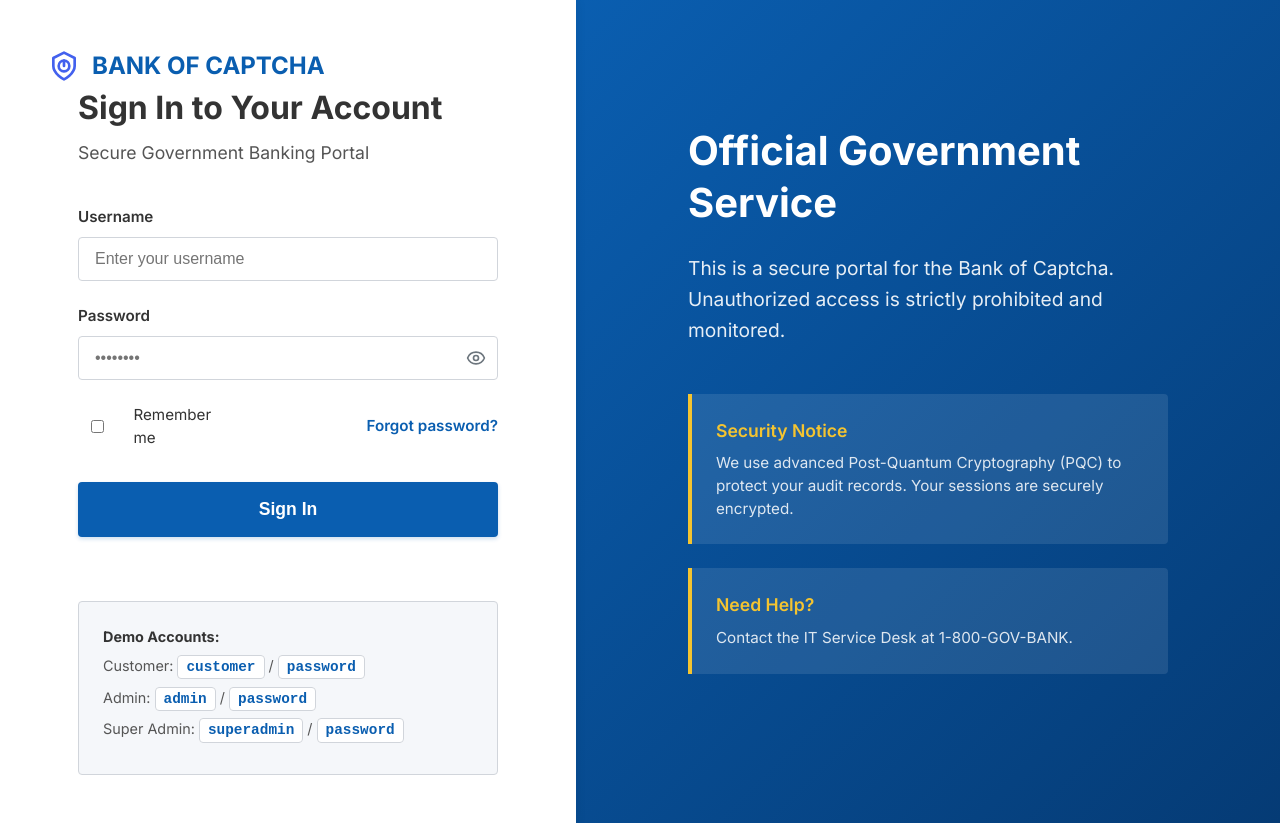
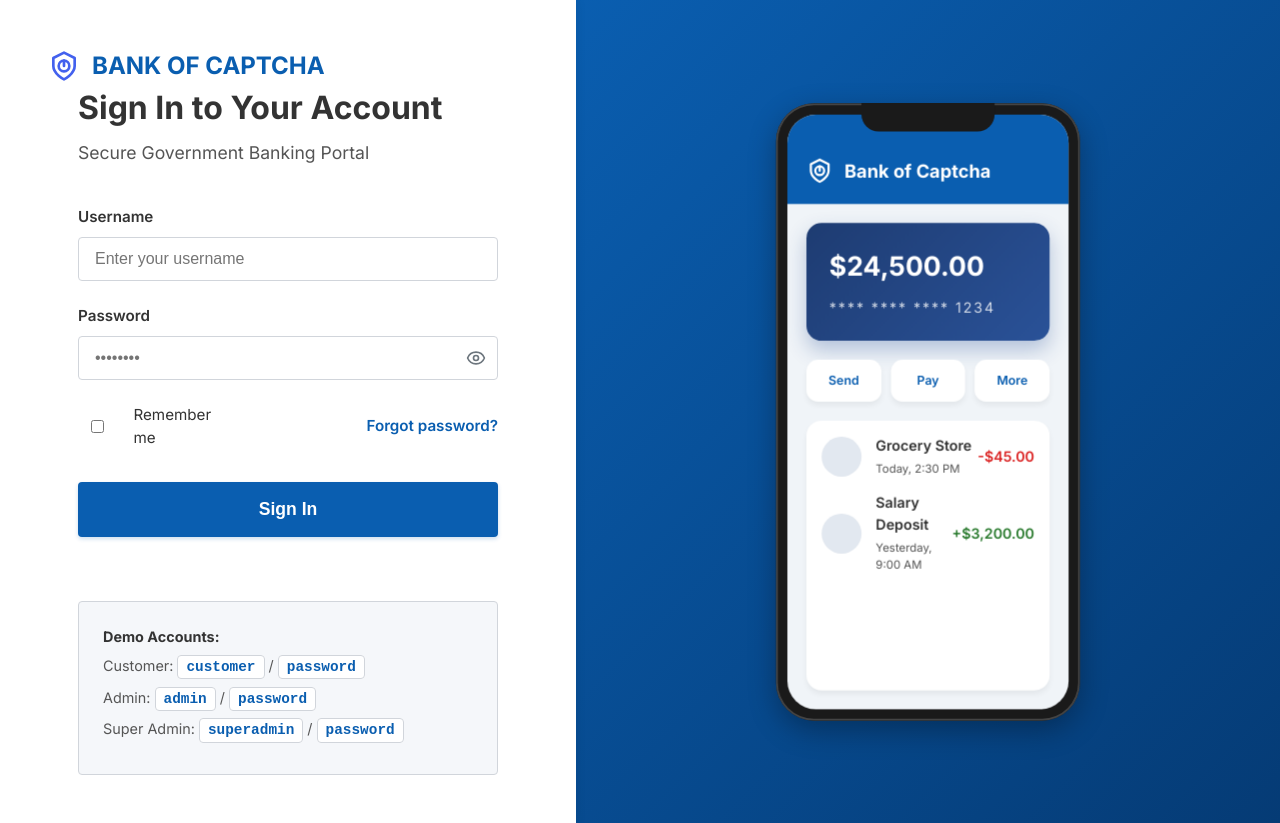
Before and after one commit to OMKAR-COD636/BankOfCaptcha, a React app in the folder frontend/: page /login in a window 1280 px wide. Built offline with nearby package versions, Linux system fonts and the light colour scheme; the HTML template or start-up script is replaced by a standard one.

Commit message:
Enhance login UI with phone mockup and password focus effects

```diff
--- a/frontend/src/pages/Login.css
+++ b/frontend/src/pages/Login.css
@@ -175,47 +175,184 @@
   position: relative;
 }
 
-.info-panel {
-  max-width: 480px;
-  width: 100%;
+.phone-mockup-container {
+  perspective: 1200px;
+  width: 320px;
+  height: 650px;
   z-index: 1;
 }
 
-.info-panel h3 {
-  font-size: 2.5rem;
-  line-height: 1.3;
-  margin-bottom: 1.5rem;
-  font-weight: 700;
-  color: var(--primary-bg);
+.phone-mockup {
+  width: 100%;
+  height: 100%;
+  background-color: #1a1a1a;
+  border-radius: 40px;
+  padding: 12px;
+  box-shadow: 0 10px 30px rgba(0,0,0,0.3), inset 0 0 0 2px #444;
+  position: relative;
+  transition: transform 0.6s cubic-bezier(0.2, 0.8, 0.2, 1), box-shadow 0.6s ease;
+  transform-style: preserve-3d;
+  /* Zoomed out and flattened default state */
+  transform: rotateY(0deg) rotateX(0deg) scale(0.95) translateZ(0);
 }
 
-.info-panel > p {
-  font-size: 1.2rem;
-  line-height: 1.6;
-  margin-bottom: 3rem;
-  color: rgba(255, 255, 255, 0.9);
+.phone-mockup::before {
+  content: '';
+  position: absolute;
+  top: 0;
+  left: 50%;
+  transform: translateX(-50%) translateZ(1px);
+  width: 140px;
+  height: 30px;
+  background-color: #1a1a1a;
+  border-bottom-left-radius: 18px;
+  border-bottom-right-radius: 18px;
+  z-index: 10;
 }
 
-.security-notice, .contact-info {
-  background-color: rgba(255, 255, 255, 0.1);
-  border-left: 4px solid var(--accent-color);
-  padding: 1.5rem;
-  margin-bottom: 1.5rem;
-  border-radius: 0 4px 4px 0;
+.phone-mockup-container:hover .phone-mockup,
+.phone-mockup-container.active .phone-mockup {
+  /* Zoomed in and angled state */
+  transform: rotateY(-15deg) rotateX(5deg) scale(1.05) translateZ(30px);
+  box-shadow: 0 30px 60px rgba(0,0,0,0.6), inset 0 0 0 2px #444;
 }
 
-.security-notice h4, .contact-info h4 {
-  font-size: 1.1rem;
-  font-weight: 600;
-  margin-bottom: 0.5rem;
-  color: var(--accent-color);
+.phone-screen {
+  width: 100%;
+  height: 100%;
+  background-color: #f0f4f8;
+  border-radius: 30px;
+  overflow: hidden;
+  position: relative;
+  display: flex;
+  flex-direction: column;
+  transition: transform 0.6s cubic-bezier(0.2, 0.8, 0.2, 1);
+  transform: translateZ(0);
 }
 
-.security-notice p, .contact-info p {
-  font-size: 0.95rem;
-  line-height: 1.5;
-  color: rgba(255, 255, 255, 0.85);
+.phone-mockup-container:hover .phone-screen,
+.phone-mockup-container.active .phone-screen {
+  /* Pop out screen */
+  transform: translateZ(20px);
 }
+
+.app-header {
+  background-color: var(--primary-color);
+  color: white;
+  padding: 45px 20px 20px;
+  display: flex;
+  align-items: center;
+  gap: 12px;
+  font-weight: bold;
+  font-size: 1.2rem;
+}
+
+.app-logo {
+  width: 28px;
+  height: 28px;
+  filter: brightness(0) invert(1);
+}
+
+.app-content {
+  padding: 20px;
+  flex: 1;
+  display: flex;
+  flex-direction: column;
+  gap: 20px;
+  color: var(--text-color);
+}
+
+.app-card {
+  background: linear-gradient(135deg, #1e3c72 0%, #2a5298 100%);
+  border-radius: 16px;
+  padding: 24px;
+  color: white;
+  box-shadow: 0 10px 20px rgba(42, 82, 152, 0.3);
+}
+
+.card-balance {
+  font-size: 28px;
+  font-weight: bold;
+  margin-bottom: 12px;
+}
+
+.card-number {
+  font-size: 15px;
+  letter-spacing: 2px;
+  opacity: 0.8;
+}
+
+.app-actions {
+  display: flex;
+  justify-content: space-between;
+  gap: 10px;
+}
+
+.action-btn {
+  background-color: white;
+  color: var(--primary-color);
+  padding: 12px;
+  border-radius: 12px;
+  flex: 1;
+  text-align: center;
+  font-size: 13px;
+  font-weight: 600;
+  box-shadow: 0 4px 6px rgba(0,0,0,0.05);
+  cursor: pointer;
+  transition: background-color 0.2s;
+}
+
+.action-btn:hover {
+  background-color: #f8f9fa;
+}
+
+.app-transactions {
+  background-color: white;
+  border-radius: 16px;
+  padding: 16px;
+  flex: 1;
+  box-shadow: 0 4px 6px rgba(0,0,0,0.05);
+  display: flex;
+  flex-direction: column;
+  gap: 16px;
+}
+
+.transaction {
+  display: flex;
+  align-items: center;
+}
+
+.tx-icon {
+  width: 42px;
+  height: 42px;
+  background-color: #e2e8f0;
+  border-radius: 50%;
+  margin-right: 15px;
+}
+
+.tx-details {
+  flex: 1;
+}
+
+.tx-title {
+  font-weight: 600;
+  font-size: 15px;
+  color: var(--text-color);
+  margin-bottom: 4px;
+}
+
+.tx-date {
+  font-size: 12px;
+  color: var(--text-light);
+}
+
+.tx-amount {
+  font-weight: 600;
+  font-size: 15px;
+}
+
+.tx-amount.negative { color: var(--error-text); }
+.tx-amount.positive { color: #2e7d32; }
 
 @media (max-width: 900px) {
   .login-right {
--- a/frontend/src/pages/Login.jsx
+++ b/frontend/src/pages/Login.jsx
@@ -9,6 +9,7 @@ const Login = () => {
   const [password, setPassword] = useState('');
   const [showPassword, setShowPassword] = useState(false);
   const [error, setError] = useState('');
+  const [isPasswordFocused, setIsPasswordFocused] = useState(false);
   const navigate = useNavigate();
 
   const handleLogin = async (e) => {
@@ -71,6 +72,8 @@ const Login = () => {
                   placeholder="••••••••"
                   value={password}
                   onChange={(e) => setPassword(e.target.value)}
+                  onFocus={() => setIsPasswordFocused(true)}
+                  onBlur={() => setIsPasswordFocused(false)}
                   required
                 />
                 <button
@@ -109,22 +112,43 @@ const Login = () => {
       </div>
 
       <div className="login-right">
-        <div className="info-panel">
-          <h3>Official Government Service</h3>
-          <p>
-            This is a secure portal for the Bank of Captcha. Unauthorized access is strictly prohibited and monitored.
-          </p>
-
-          <div className="security-notice">
-            <h4>Security Notice</h4>
-            <p>
-              We use advanced Post-Quantum Cryptography (PQC) to protect your audit records. Your sessions are securely encrypted.
-            </p>
-          </div>
-
-          <div className="contact-info">
-            <h4>Need Help?</h4>
-            <p>Contact the IT Service Desk at 1-800-GOV-BANK.</p>
+        <div className={`phone-mockup-container ${isPasswordFocused ? 'active' : ''}`}>
+          <div className="phone-mockup">
+            <div className="phone-screen">
+              <div className="app-header">
+                <img src={logoUrl} alt="Bank Of Captcha Logo" className="app-logo" />
+                <span>Bank of Captcha</span>
+              </div>
+              <div className="app-content">
+                <div className="app-card">
+                  <div className="card-balance">$24,500.00</div>
+                  <div className="card-number">**** **** **** 1234</div>
+                </div>
+                <div className="app-actions">
+                  <div className="action-btn">Send</div>
+                  <div className="action-btn">Pay</div>
+                  <div className="action-btn">More</div>
+                </div>
+                <div className="app-transactions">
+                  <div className="transaction">
+                    <div className="tx-icon"></div>
+                    <div className="tx-details">
+                      <div className="tx-title">Grocery Store</div>
+                      <div className="tx-date">Today, 2:30 PM</div>
+                    </div>
+                    <div className="tx-amount negative">-$45.00</div>
+                  </div>
+                  <div className="transaction">
+                    <div className="tx-icon"></div>
+                    <div className="tx-details">
+                      <div className="tx-title">Salary Deposit</div>
+                      <div className="tx-date">Yesterday, 9:00 AM</div>
+                    </div>
+                    <div className="tx-amount positive">+$3,200.00</div>
+                  </div>
+                </div>
+              </div>
+            </div>
           </div>
         </div>
       </div>
```
